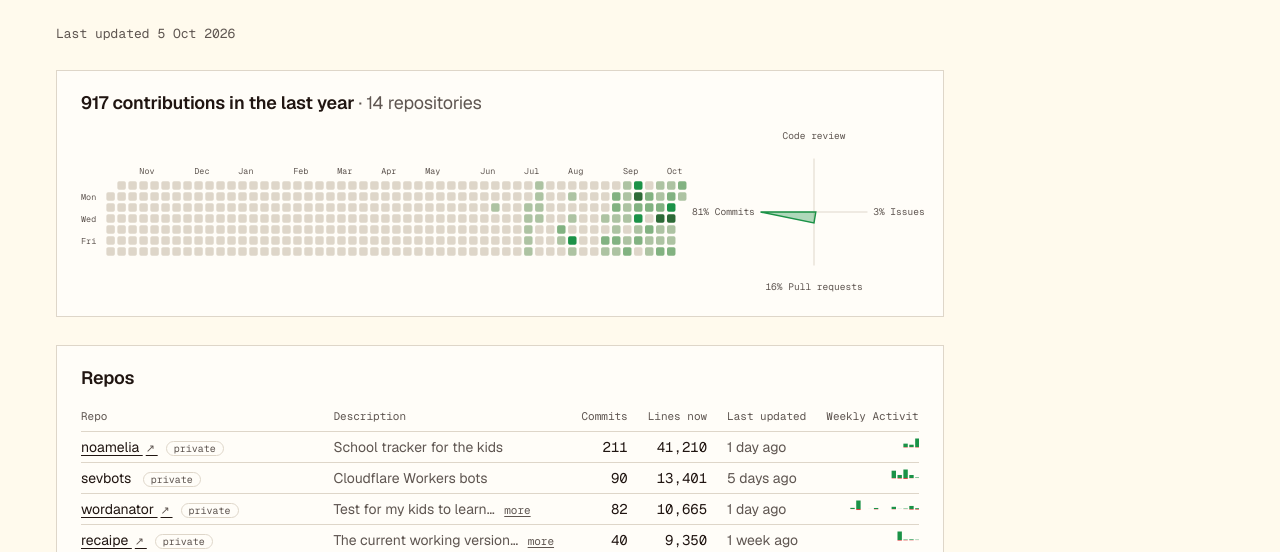
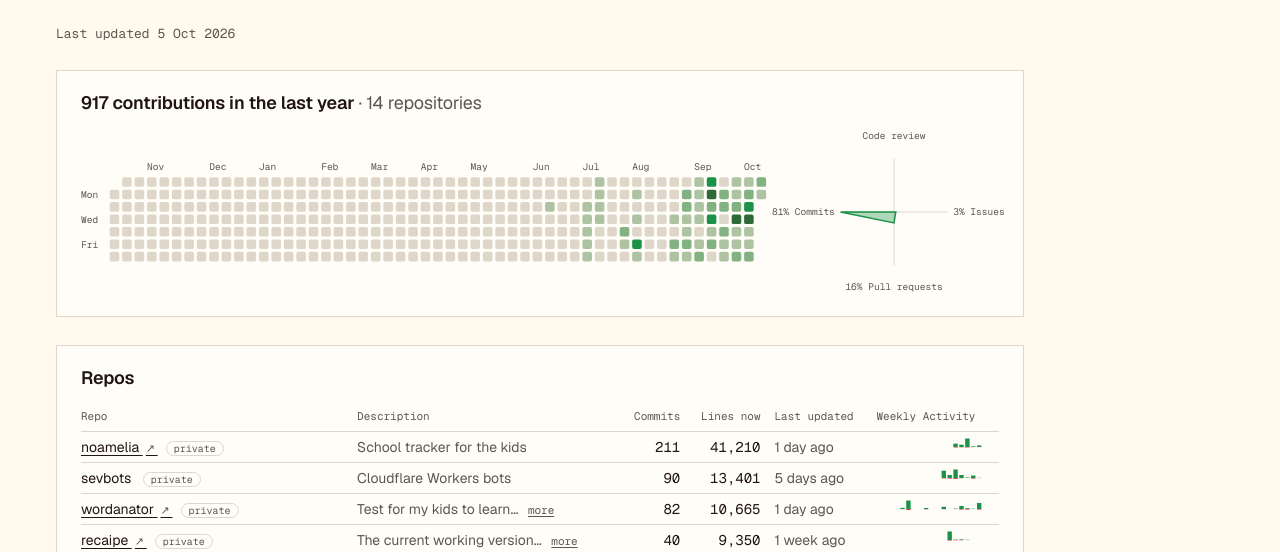
Before and after one commit to sevitz/sevitzdotcom, an Astro site: page /stats-for-geeks in a window 1280 px wide. Shown: the part 395-947 px from the top of the page. Built offline with nearby package versions, Linux system fonts and the light colour scheme; Astro itself is replaced by a stand-in of ours.

Commit message:
Stats table: stop the Weekly Activity column being clipped at desktop
QA found the new Last updated column made the table 24px wider than its
card, clipping the newest weekly bars (fully hidden on some rows). Trimmed
cell padding, let the last column end at the card edge, and widened the
page container from 1000px to 1080px so there is about 86px of headroom
for longer repo names.

Co-Authored-By: Claude Sonnet 5.5 <noreply@anthropic.com>

```diff
--- a/src/styles/home.css
+++ b/src/styles/home.css
@@ -824,7 +824,7 @@ a:hover {
 /* ---------- /stats-for-geeks/ ---------- */
 
 .stats-main {
-  max-width: 1000px;
+  max-width: 1080px;
   gap: 28px;
 }
 
@@ -990,11 +990,17 @@ a:hover {
 .repo-table .num {
   text-align: right;
   font-family: var(--font-mono);
-  padding-right: 20px;
+  padding-right: 14px;
 }
 
 .repo-table thead .num {
-  padding-right: 20px;
+  padding-right: 14px;
+}
+
+/* The last column ends at the card edge, so the newest sparkline bar is never clipped. */
+.repo-table th:last-child,
+.repo-table td:last-child {
+  padding-right: 0;
 }
 
 .repo-table tfoot th,
@@ -1005,11 +1011,11 @@ a:hover {
 
 .repo-table .updated {
   color: var(--muted);
-  padding-right: 20px;
+  padding-right: 14px;
 }
 
 .repo-table thead th:nth-last-child(2) {
-  padding-right: 20px;
+  padding-right: 14px;
 }
 
 .repo-table tfoot .updated {
@@ -1040,7 +1046,7 @@ a:hover {
 
 .repo-desc {
   color: var(--muted);
-  max-width: 34ch;
+  max-width: 32ch;
 }
 
 .repo-desc summary {
```
